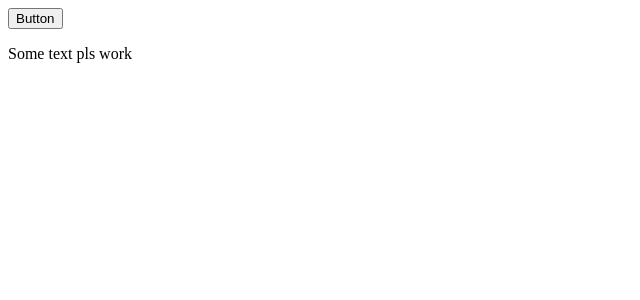
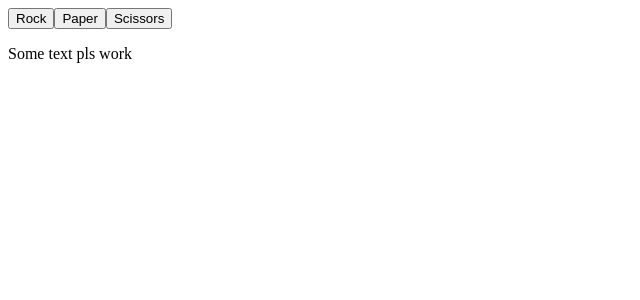
Before and after one commit to L1ndseyHerman/Shield_Magic_Sword, a React (Create React App) app: page / in a window 1280 px wide. Shown: the top 300 px of the page, without its empty margins (0-640 px from the left). Built offline with nearby package versions, Linux system fonts and the light colour scheme.

Commit message:
Rock Paper Scissors buttons change Paragraph + static Paragraph testing

```diff
--- a/public/index.html
+++ b/public/index.html
@@ -39,5 +39,9 @@
       To begin the development, run `npm start` or `yarn start`.
       To create a production bundle, use `npm run build` or `yarn build`.
     -->
+
+    <!-- This works, but it appears BELOW all the JS stuff. Why? -->
+    <!--<p>A static paragraph.</p>-->
+
   </body>
 </html>
--- a/src/App.js
+++ b/src/App.js
@@ -1,16 +1,32 @@
 
 import React from "react";
 
-function clickMe()
+//  This doesn't appear. Why not?
+//<p>A static paragraph.</p>
+
+function chooseRock()
 {
-  document.querySelector("#thePar").textContent = "You clicked the button!";
+  document.querySelector("#thePar").textContent = "You clicked the rock button!";
 }
 
-function App() {
+function choosePaper()
+{
+  document.querySelector("#thePar").textContent = "You clicked the paper button!";
+}
+
+function chooseScissors()
+{
+  document.querySelector("#thePar").textContent = "You clicked the scissors button!";
+}
+
+function App()
+{
   return (
     <>
       <div>
-        <button onClick={clickMe}>Button</button>
+        <button onClick={chooseRock}>Rock</button>
+        <button onClick={choosePaper}>Paper</button>
+        <button onClick={chooseScissors}>Scissors</button>
         <p id="thePar">Some text pls work</p>
       </div>
     </>
--- a/src/index.js
+++ b/src/index.js
@@ -2,5 +2,11 @@ import React from 'react';
 import ReactDOM from 'react-dom';
 import App from './App';
 
+//  This doesn't appear at all.
+//<p>A static paragraph.</p>
+
 const rootElement = document.getElementById("root");
 ReactDOM.render(<App />, rootElement);
+
+//  This also doesn't appear at all.
+//<p>A static paragraph.</p>
```
